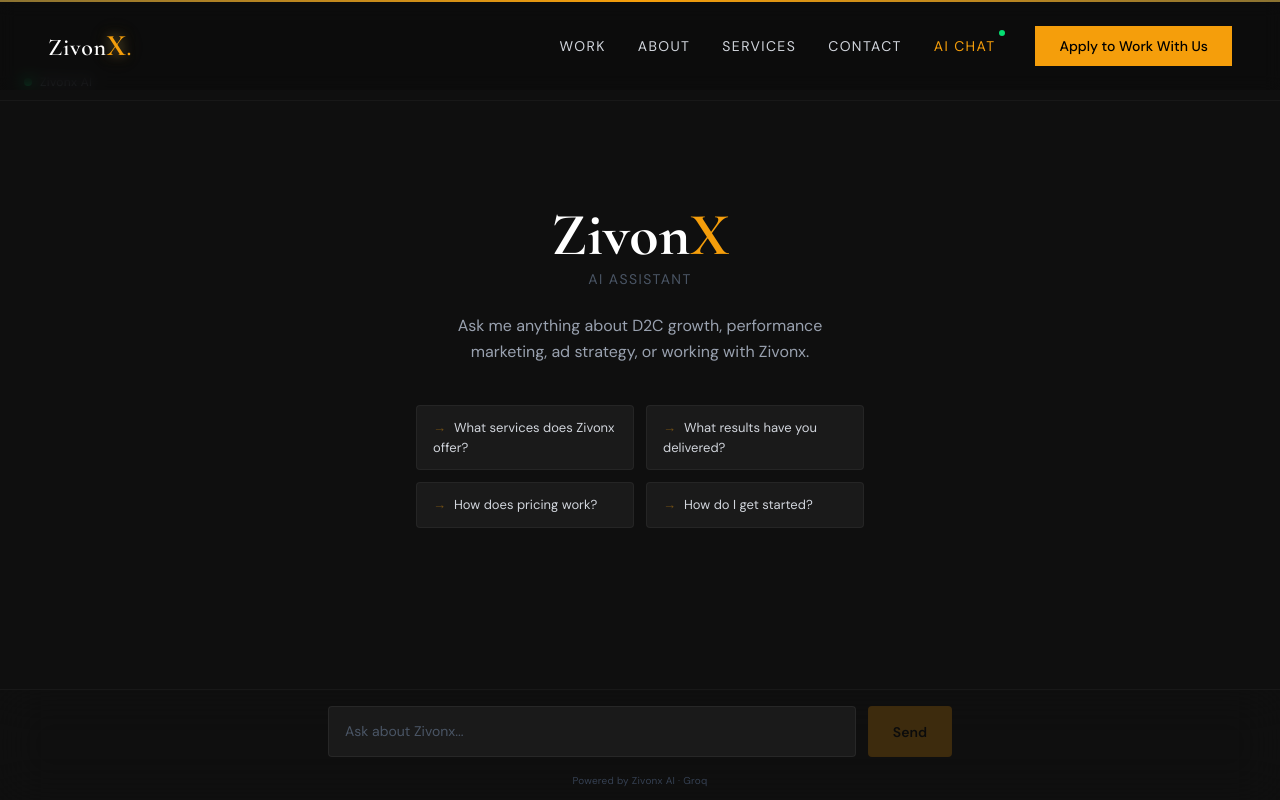
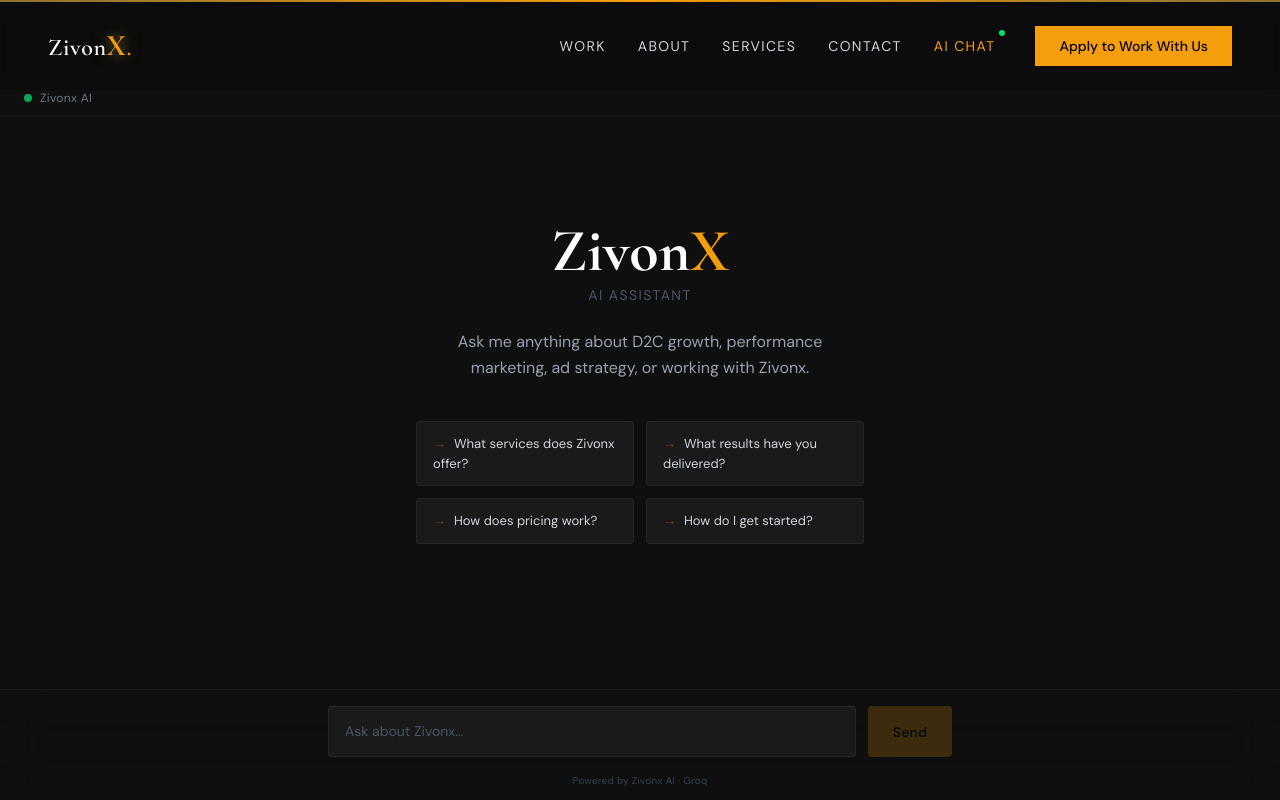
Before and after one commit to atulchauhan7/work-agent, a React (Vite) app in the folder site/: page /chat in a window 1280 px wide. Built offline with nearby package versions, Linux system fonts and the light colour scheme.

Commit message:
Added new agent

```diff
--- a/site/src/components/ChatPage.jsx
+++ b/site/src/components/ChatPage.jsx
@@ -100,7 +100,7 @@
       <Navbar />
 
       {/* Sub-header */}
-      <div className="pt-16 shrink-0">
+      <div className="pt-20 shrink-0">
         <div className="flex items-center justify-between px-5 sm:px-6 py-2.5 border-b border-white/[0.04]">
           <div className="flex items-center gap-2">
             <div className="w-2 h-2 bg-green-400 rounded-full animate-pulse" />
```
